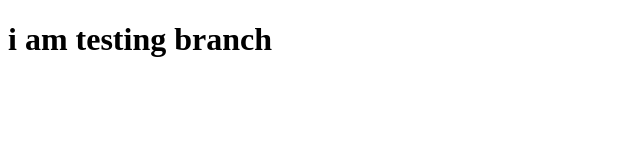
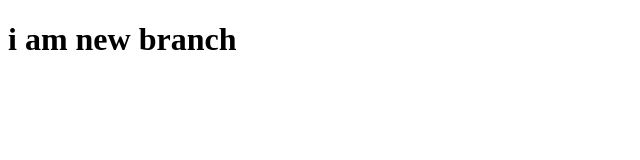
Before and after one commit to rahulkumar8285/git-testing, a plain HTML site: page index.html in a window 1280 px wide. Shown: the whole page, without its empty margins (0-640 px from the left). Drawn offline with Linux system fonts and the light colour scheme.

Commit message:
new branch

```diff
--- a/index.html
+++ b/index.html
@@ -6,6 +6,6 @@
     <title>Document</title>
 </head>
 <body>
-        <h1>i am testing branch </h1>
+        <h1>i am new branch  </h1>
 </body>
 </html>
```
